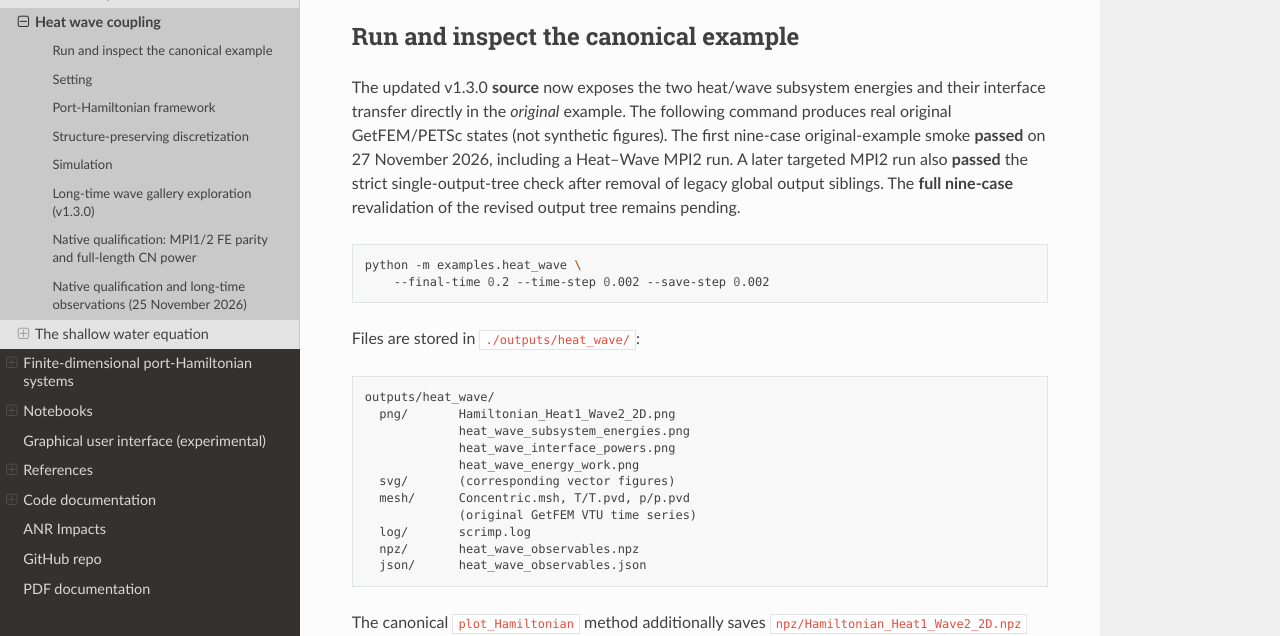
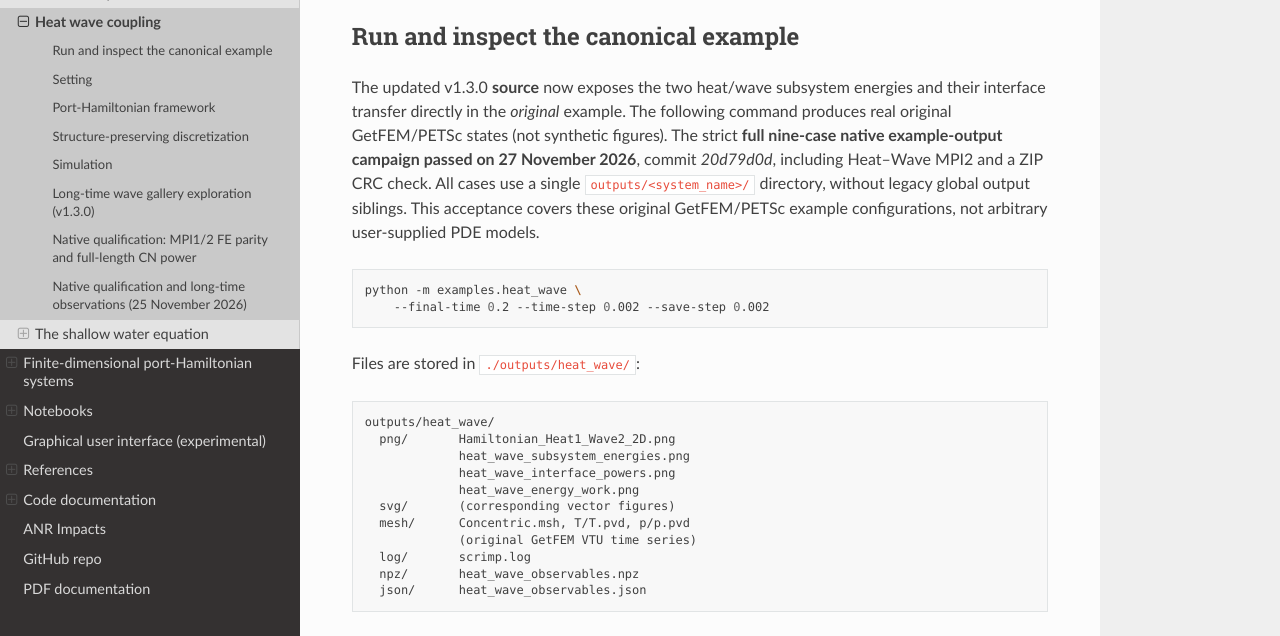
Before and after one commit to g-haine/scrimp, a Sphinx documentation site: the page built from docs/source/examples/heat_wave.rst, in a window 1280 px wide and 900 px high, cut to the strip 264-900 px from the top of the window. Built offline with Sphinx 7.4.7 and the Read the Docs theme 3.1.0, drawn with Linux system fonts in a browser that asks for light colours.

Commit message:
docs(release): record final clean-layout native 9/9 PASS and separate HTML/LaTeX warnings from PDF failure

```diff
--- a/docs/source/examples/heat_wave.rst
+++ b/docs/source/examples/heat_wave.rst
@@ -15,12 +15,13 @@ The updated v1.3.0 **source** now exposes the two heat/wave
 subsystem energies and their interface transfer directly
 in the *original* example. The following command produces
 real original GetFEM/PETSc states (not synthetic figures).
-The first nine-case original-example smoke **passed** on
-27 November 2026, including a Heat--Wave MPI2 run.
-A later targeted MPI2 run also **passed** the strict
-single-output-tree check after removal of legacy
-global output siblings. The **full nine-case**
-revalidation of the revised output tree remains pending.
+The strict **full nine-case native example-output
+campaign passed on 27 November 2026**, commit `20d79d0d`,
+including Heat--Wave MPI2 and a ZIP CRC check.
+All cases use a single ``outputs/<system_name>/`` directory,
+without legacy global output siblings. This acceptance
+covers these original GetFEM/PETSc example configurations,
+not arbitrary user-supplied PDE models.
 
 .. code-block:: bash
 
```
